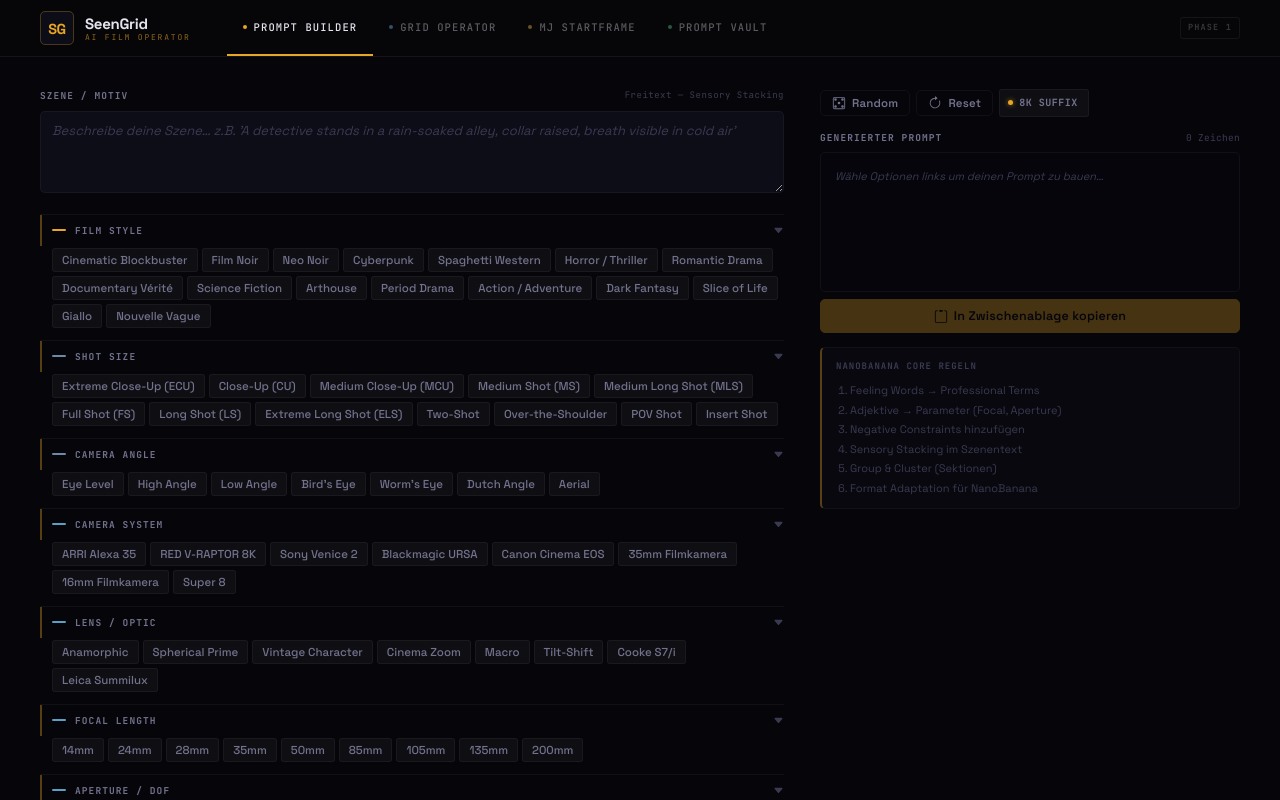
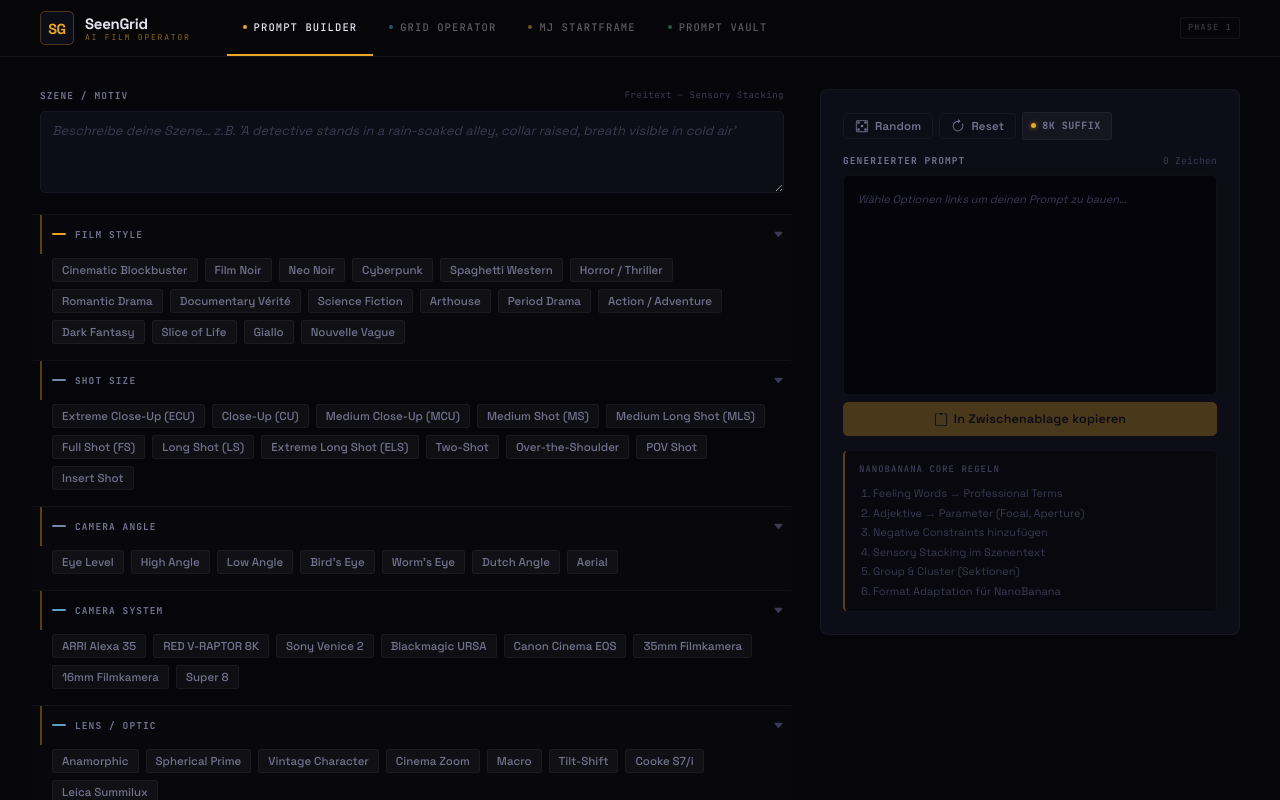
Before and after one commit to n4wmachine/SeenGrid, a React (Vite) app: page / in a window 1280 px wide. Shown: the top 800 px of the page. Built offline with nearby package versions, Linux system fonts and the light colour scheme.

Commit message:
layout: wider right column, sticky output panel, section alternation, chip spacing

```diff
--- a/src/components/PromptBuilder.module.css
+++ b/src/components/PromptBuilder.module.css
@@ -5,8 +5,8 @@
 /* ── Two-column layout ── */
 .layout {
   display: grid;
-  grid-template-columns: 1fr 420px;
-  gap: 36px;
+  grid-template-columns: minmax(0, 1fr) 480px;
+  gap: 52px;
   align-items: start;
 }
 
@@ -39,9 +39,15 @@
 /* ── Accordion section — horizontal bar style ── */
 .section {
   border-top: 1px solid var(--b-subtle);
+  padding: 0 8px;
+  margin: 0 -8px;
+  border-radius: var(--r-xs);
 }
 .section:last-of-type {
   border-bottom: 1px solid var(--b-subtle);
+}
+.section:nth-child(even) {
+  background: rgba(255,255,255,0.013);
 }
 
 .sectionHeader {
@@ -49,7 +55,7 @@
   align-items: center;
   justify-content: space-between;
   width: 100%;
-  padding: 9px 0 9px 10px;
+  padding: 13px 0 13px 10px;
   background: none;
   border: none;
   border-left: 2px solid transparent;
@@ -77,7 +83,7 @@
   color: var(--t-1);
 }
 
-/* Color bar — 2px wide rect strip */
+/* Color bar replaces dot — 2px tall rect in section color */
 .sectionBar {
   width: 14px;
   height: 2px;
@@ -101,13 +107,13 @@
 }
 
 .sectionBody {
-  padding: 2px 0 12px 12px;
+  padding: 4px 0 16px 12px;
 }
 
 .chipGrid {
   display: flex;
   flex-wrap: wrap;
-  gap: 4px;
+  gap: 7px;
 }
 
 /* ── Negative custom ── */
@@ -118,9 +124,13 @@
 /* ── Output panel (right sticky) ── */
 .outputPanel {
   position: sticky;
-  top: 72px;
-  max-height: calc(100vh - 92px);
+  top: 80px;
+  max-height: calc(100vh - 100px);
   overflow-y: auto;
+  background: var(--bg-2);
+  border: 1px solid var(--b-subtle);
+  border-radius: var(--r-md);
+  padding: 22px;
 }
 
 .outputSticky {
@@ -190,15 +200,18 @@
   letter-spacing: 0.3px;
 }
 
-/* Dark output box — gold border when content present */
+/* Dark output box — glow handled by global .output-box.has-content in theme.css */
 .promptBox {
-  min-height: 140px;
-  max-height: 300px;
+  min-height: 220px;
+  max-height: 420px;
   overflow-y: auto;
-  background: #05050b;
+  background: #04040a;
   font-family: var(--font-mono);
   font-size: 11.5px;
   line-height: 1.95;
+  transition:
+    border-color 200ms var(--ease),
+    box-shadow 200ms var(--ease);
 }
 
 .negBox {
@@ -264,11 +277,13 @@
 }
 
 /* ── Responsive ── */
+@media (max-width: 1280px) {
+  .layout { grid-template-columns: minmax(0, 1fr) 420px; gap: 36px; }
+}
 @media (max-width: 1100px) {
-  .layout { grid-template-columns: 1fr 360px; }
+  .layout { grid-template-columns: minmax(0, 1fr) 360px; gap: 28px; }
 }
-
 @media (max-width: 800px) {
-  .layout { grid-template-columns: 1fr; }
+  .layout { grid-template-columns: 1fr; gap: 24px; }
   .outputPanel { position: static; max-height: none; }
 }
```
